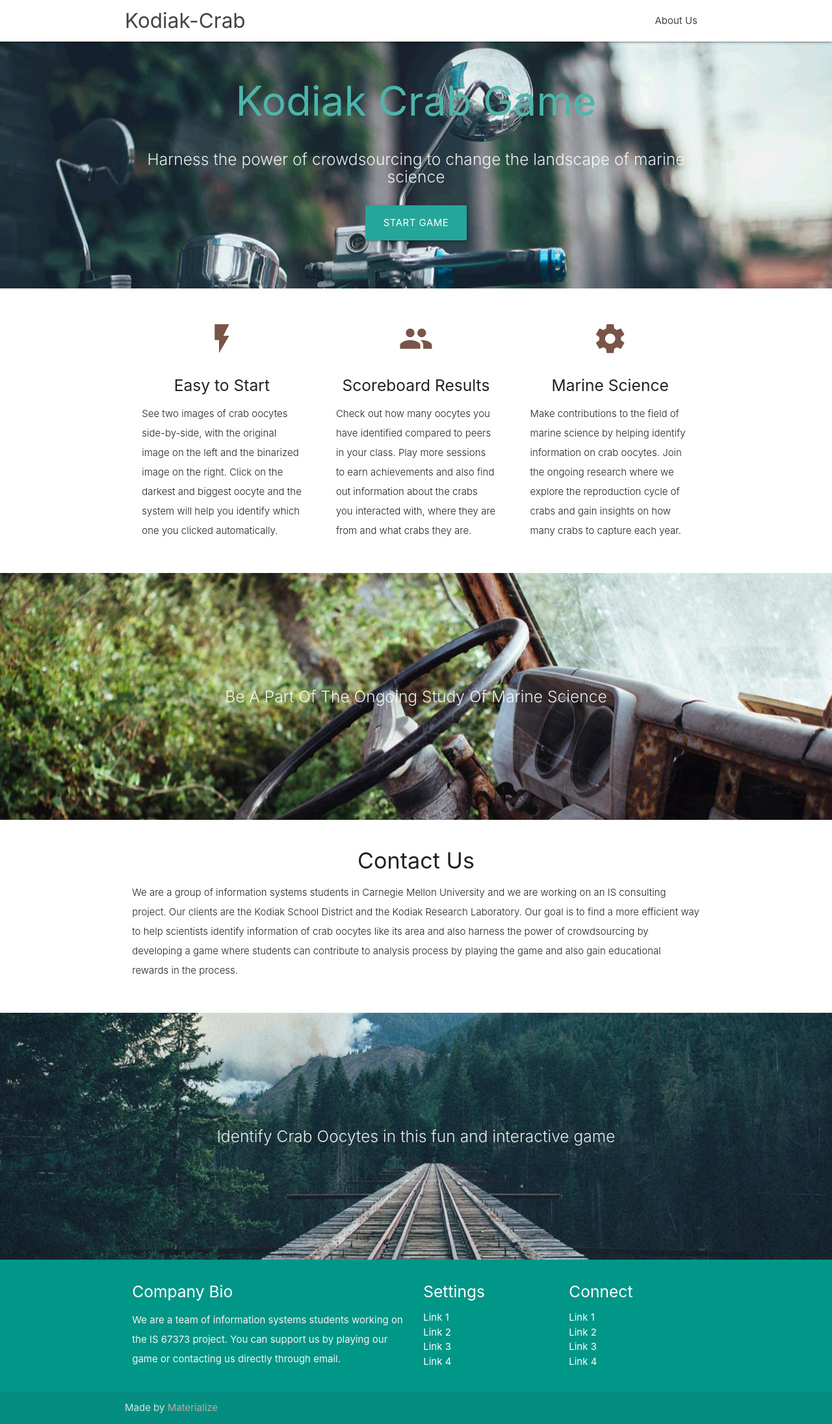
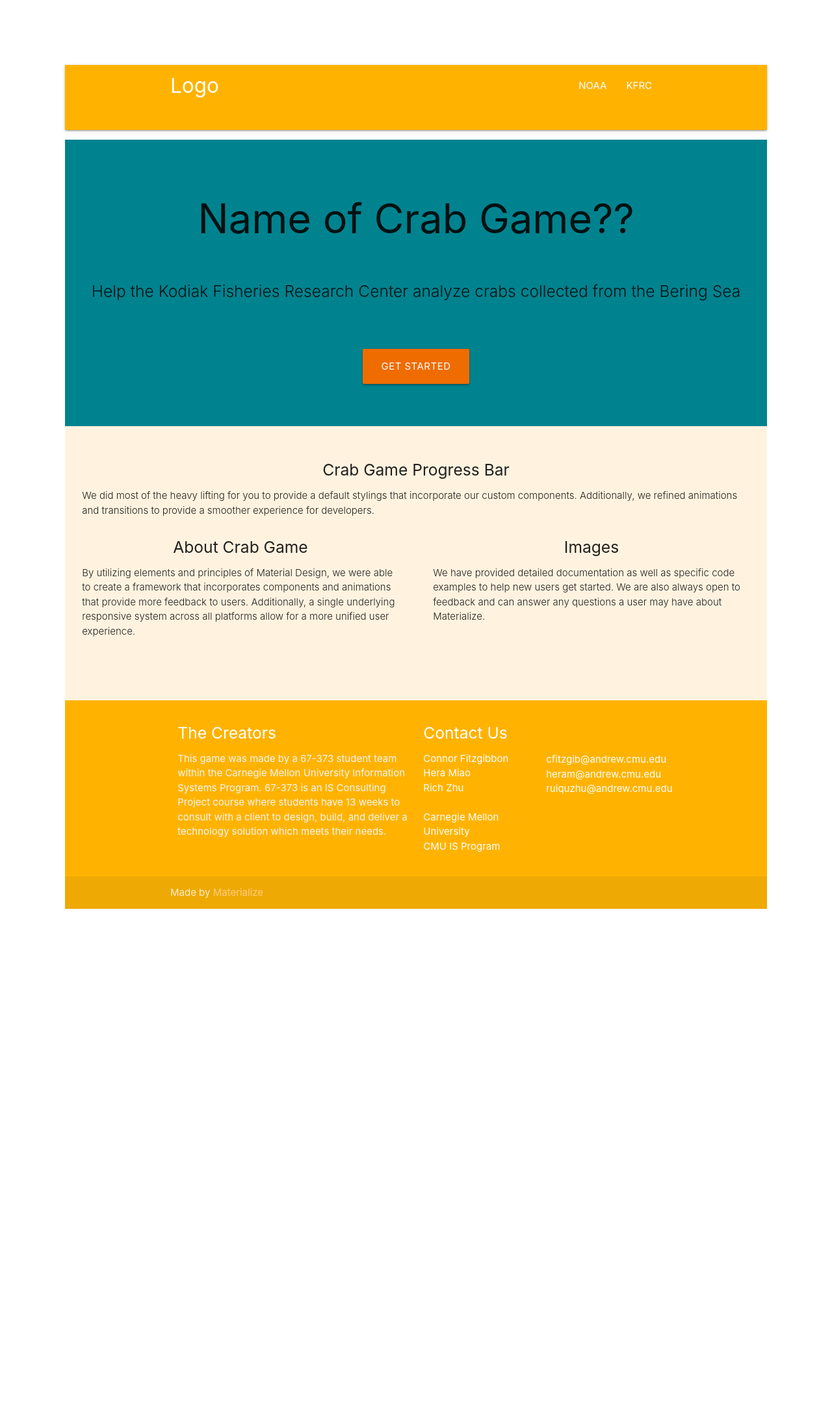
Before and after one commit to cfitzgib/Kodiak-Crab-Game, a Django app: page /crabgame/ in a window 1280 px wide. Shown: the whole page at 65% size. After the commit the page ends 1399 px from the top, so only its background shows below. Run offline with Django 3.2, Linux system fonts and the light colour scheme; some libraries are stand-ins or nearby versions.

Commit message:
styled index.html page

```diff
--- a/crabgame/static/crabgame/css/style.css
+++ b/crabgame/static/crabgame/css/style.css
@@ -6,60 +6,17 @@
  * Made By MaterializeCSS.com
  */
 
-nav ul a,
-nav .brand-logo {
-  color: #444;
-}
-
-p {
-  line-height: 2rem;
-}
-
-.sidenav-trigger {
-  color: #26a69a;
-}
-
-.parallax-container {
-  min-height: 380px;
-  line-height: 0;
-  height: auto;
-  color: rgba(255,255,255,.9);
-}
-  .parallax-container .section {
-    width: 100%;
-  }
-
-#binarized {
-  border: 2px solid;
-}
-
-@media only screen and (max-width : 992px) {
-  .parallax-container .section {
-    position: absolute;
-    top: 40%;
-  }
-  #index-banner .section {
-    top: 10%;
-  }
-}
-
-@media only screen and (max-width : 600px) {
-  #index-banner .section {
-    top: 0;
-  }
-}
-
 .icon-block {
   padding: 0 15px;
 }
 .icon-block .material-icons {
-  font-size: inherit;
+	font-size: inherit;
 }
 
-footer.page-footer {
-  margin: 0;
+nav {
+  height: 100px;
 }
 
-#binarized {
-  border: 2px;
+body {
+  margin: 100px !important;
 }
--- a/crabgame/static/crabgame/js/init.js
+++ b/crabgame/static/crabgame/js/init.js
@@ -2,7 +2,6 @@
   $(function(){
 
     $('.sidenav').sidenav();
-    $('.parallax').parallax();
 
   }); // end of document ready
 })(jQuery); // end of jQuery name space
--- a/crabgame/templates/crabgame/index.html
+++ b/crabgame/templates/crabgame/index.html
@@ -1,168 +1,123 @@
 {% load static %}
+
 <!DOCTYPE html>
 <html lang="en">
+
 <head>
-  <meta http-equiv="Content-Type" content="text/html; charset=UTF-8"/>
-  <meta name="viewport" content="width=device-width, initial-scale=1"/>
-  <title>Kodiak Crab Game</title>
-
   <!-- CSS  -->
   <link href="https://fonts.googleapis.com/icon?family=Material+Icons" rel="stylesheet">
   <link href="{% static 'crabgame/css/materialize.css' %}" type="text/css" rel="stylesheet" media="screen,projection"/>
   <link href="{% static 'crabgame/css/style.css' %}" type="text/css" rel="stylesheet" media="screen,projection"/>
+
+  <meta http-equiv="Content-Type" content="text/html; charset=UTF-8"/>
+  <meta name="viewport" content="width=device-width, initial-scale=1, maximum-scale=1.0"/>
+  <title>Name of Crab Game??</title>
 </head>
+
 <body>
-  <nav class="white" role="navigation">
-    <div class="nav-wrapper container">
-      <a id="logo-container" href="{% url 'crabgame:index' %}" class="brand-logo">Kodiak-Crab</a>
+  <nav class="amber darken-1" role="navigation">
+    <div class="nav-wrapper container"><a id="logo-container" href="{% url 'crabgame:index' %}" class="brand-logo">Logo</a>
       <ul class="right hide-on-med-and-down">
-        <li><a href="#">About Us</a></li>
+        <li><a href="#">NOAA</a></li>
+        <li><a href="#">KFRC</a></li>
       </ul>
 
       <ul id="nav-mobile" class="sidenav">
-        <li><a href="#">About Us</a></li>
+        <li><a href="#">Navbar Link</a></li>
       </ul>
       <a href="#" data-target="nav-mobile" class="sidenav-trigger"><i class="material-icons">menu</i></a>
     </div>
   </nav>
 
-  <div id="index-banner" class="parallax-container">
-    <div class="section no-pad-bot">
-      <div class="container">
+  <div class="section no-pad-bot" id="index-banner">
+    <div class="cyan darken-3">
       <br><br>
-        <h1 class="header center teal-text text-lighten-2">Kodiak Crab Game</h1>
+      <h1 class="header center">Name of Crab Game??</h1>
+      <br>
       <div class="row center">
-          <h5 class="header col s12 light">Harness the power of crowdsourcing to change the landscape of marine science</h5>
+        <h5 class="header col s12 light">Help the Kodiak Fisheries Research Center analyze crabs collected from the Bering Sea</h5>
       </div>
+      <br><br>
       <div class="row center">
         <!-- when button clicked, trigger function to create instance of a PlaySession -->
         <form method="post" action="">{% csrf_token %}
-          <button id="download-button" class="btn-large waves-effect" type="submit">Start Game</button>
+        <button id="download-button" class="btn-large waves-effect orange darken-3" type="submit">Get Started</button>
       </div>
       <br><br>
-
     </div>
-    </div>
-    <div class="parallax"><img src="{% static 'crabgame/background1.jpg' %}" alt="Unsplashed background img 1"></div>
   </div>
 
 
-  <div class="container">
+  <div class="orange lighten-5">
     <div class="section">
 
-      <!--   Icon Section   -->
+    <br>
+
       <div class="row">
-        <div class="col s12 m4">
+        <div class="col s12">
           <div class="icon-block">
-            <h2 class="center brown-text"><i class="material-icons">flash_on</i></h2>
-            <h5 class="center">Easy to Start</h5>
+            <h5 class="center">Crab Game Progress Bar</h5>
 
-            <p class="light">See two images of crab oocytes side-by-side, with the original image on the left
-            and the binarized image on the right. Click on the darkest and biggest oocyte and the system will
-            help you identify which one you clicked automatically.</p>
+            <p class="light">We did most of the heavy lifting for you to provide a default stylings that incorporate our custom components. Additionally, we refined animations and transitions to provide a smoother experience for developers.</p>
           </div>
         </div>
 
-        <div class="col s12 m4">
+        <div class="col s12 m6">
           <div class="icon-block">
-            <h2 class="center brown-text"><i class="material-icons">group</i></h2>
-            <h5 class="center">Scoreboard Results</h5>
-
-            <p class="light">Check out how many oocytes you have identified compared to peers in your class.
-            Play more sessions to earn achievements and also find out information about the crabs you
-            interacted with, where they are from and what crabs they are.</p>
+            <h5 class="center">About Crab Game</h5>
+            <p class="light">By utilizing elements and principles of Material Design, we were able to create a framework that incorporates components and animations that provide more feedback to users. Additionally, a single underlying responsive system across all platforms allow for a more unified user experience.</p>
           </div>
         </div>
 
-        <div class="col s12 m4">
+        <div class="col s12 m6">
           <div class="icon-block">
-            <h2 class="center brown-text"><i class="material-icons">settings</i></h2>
-            <h5 class="center">Marine Science</h5>
-
-            <p class="light">Make contributions to the field of marine science by helping identify information
-            on crab oocytes. Join the ongoing research where we explore the reproduction cycle of crabs and
-            gain insights on how many crabs to capture each year.</p>
+            <h5 class="center">Images</h5>
+            <p class="light">We have provided detailed documentation as well as specific code examples to help new users get started. We are also always open to feedback and can answer any questions a user may have about Materialize.</p>
           </div>
         </div>
       </div>
 
     </div>
+    <br><br>
   </div>
 
-
-  <div class="parallax-container valign-wrapper">
-    <div class="section no-pad-bot">
-      <div class="container">
-        <div class="row center">
-          <h5 class="header col s12 light">Be A Part Of The Ongoing Study Of Marine Science</h5>
-        </div>
-      </div>
-    </div>
-    <div class="parallax"><img src="{% static 'crabgame/background2.jpg' %}" alt="Unsplashed background img 2"></div>
-  </div>
-
-  <div class="container">
-    <div class="section">
-
-      <div class="row">
-        <div class="col s12 center">
-          <h3><i class="mdi-content-send brown-text"></i></h3>
-          <h4>Contact Us</h4>
-          <p class="left-align light">We are a group of information systems students in Carnegie Mellon University
-          and we are working on an IS consulting project. Our clients are the Kodiak School District and the Kodiak
-          Research Laboratory. Our goal is to find a more efficient way to help scientists identify information of
-          crab oocytes like its area and also harness the power of crowdsourcing by developing a game where students
-          can contribute to analysis process by playing the game and also gain educational rewards in the process.</p>
-        </div>
-      </div>
-
-    </div>
-  </div>
-
-
-  <div class="parallax-container valign-wrapper">
-    <div class="section no-pad-bot">
-      <div class="container">
-        <div class="row center">
-          <h5 class="header col s12 light">Identify Crab Oocytes in this fun and interactive game</h5>
-        </div>
-      </div>
-    </div>
-    <div class="parallax"><img src="{% static 'crabgame/background3.jpg' %}" alt="Unsplashed background img 3"></div>
-  </div>
-
-  <footer class="page-footer teal">
+  <footer class="page-footer amber darken-1">
     <div class="container">
       <div class="row">
         <div class="col l6 s12">
-          <h5 class="white-text">Company Bio</h5>
-          <p class="grey-text text-lighten-4">We are a team of information systems students working on the IS 67373 project. You can support us by playing our game or contacting us directly through email.</p>
+          <h5 class="white-text">The Creators</h5>
+          <p class="grey-text text-lighten-4">
+              This game was made by a 67-373 student team within the Carnegie Mellon University Information Systems Program.
+              67-373 is an IS Consulting Project course where students have 13 weeks to consult with a client to design,
+              build, and deliver a technology solution which meets their needs.
+          </p>
 
 
         </div>
         <div class="col l3 s12">
-          <h5 class="white-text">Settings</h5>
+          <h5 class="white-text">Contact Us</h5>
           <ul>
-            <li><a class="white-text" href="#!">Link 1</a></li>
-            <li><a class="white-text" href="#!">Link 2</a></li>
-            <li><a class="white-text" href="#!">Link 3</a></li>
-            <li><a class="white-text" href="#!">Link 4</a></li>
+            <li>Connor Fitzgibbon</li>
+            <li>Hera Miao</li>
+            <li>Rich Zhu</li>
+            <br>
+            <li><a class="white-text" href="https://www.cmu.edu">Carnegie Mellon University </a></li>
+            <li><a class="white-text" href="https://www.cmu.edu/information-systems/">CMU IS Program</a></li>
           </ul>
         </div>
         <div class="col l3 s12">
-          <h5 class="white-text">Connect</h5>
+            <br><br>
           <ul>
-            <li><a class="white-text" href="#!">Link 1</a></li>
-            <li><a class="white-text" href="#!">Link 2</a></li>
-            <li><a class="white-text" href="#!">Link 3</a></li>
-            <li><a class="white-text" href="#!">Link 4</a></li>
+            <li><a class="white-text" href="mailto:cfitzgib@andrew.cmu.edu">cfitzgib@andrew.cmu.edu</a></li>
+            <li><a class="white-text" href="mailto:heram@andrew.cmu.edu">heram@andrew.cmu.edu</a></li>
+            <li><a class="white-text" href="mailto:ruiquzhu@andrew.cmu.edu">ruiquzhu@andrew.cmu.edu</a></li>
           </ul>
         </div>
       </div>
     </div>
     <div class="footer-copyright">
       <div class="container">
-      Made by <a class="brown-text text-lighten-3" href="http://materializecss.com">Materialize</a>
+      Made by <a class="orange-text text-lighten-3" href="http://materializecss.com">Materialize</a>
       </div>
     </div>
   </footer>
```
Also changed, not shown: crabgame/templates/crabgame/playCrabImg.html (+10 -36 lines), crabgame/static/crabgame/background1.jpg (deleted), crabgame/static/crabgame/background2.jpg (deleted), crabgame/static/crabgame/background3.jpg (deleted), db.sqlite3, 7 other files. Lines whose indentation alone changed are shown as unchanged.
